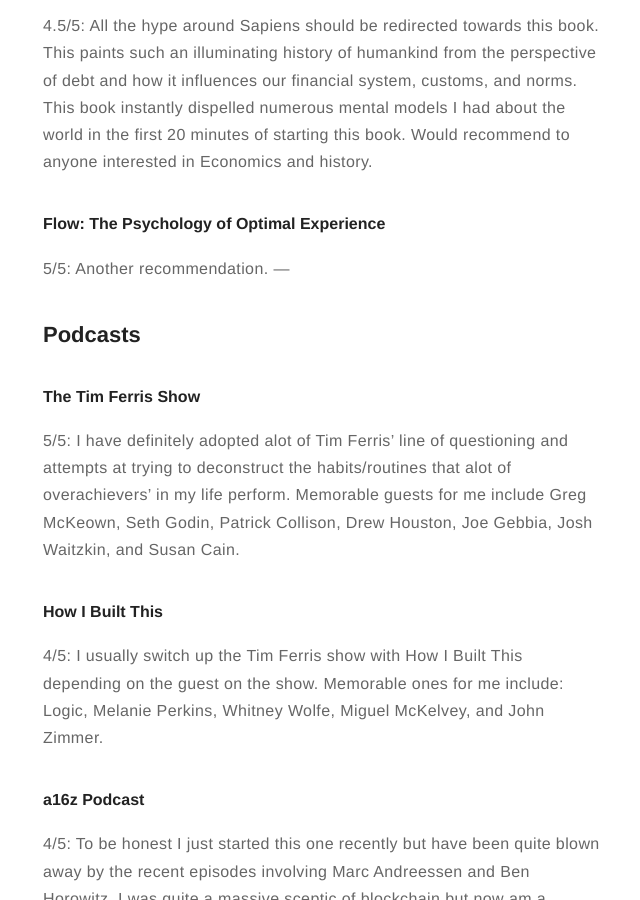
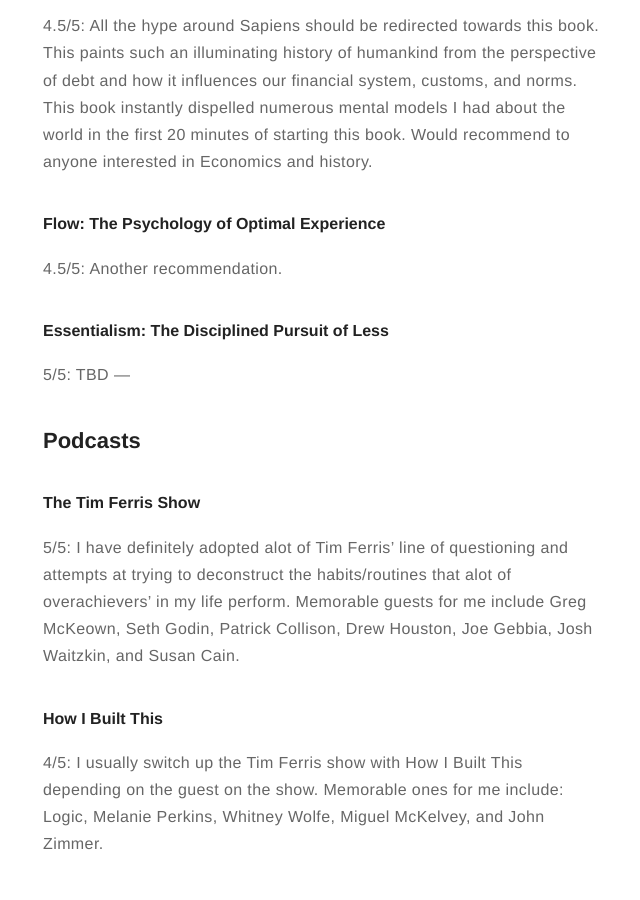
Before and after one commit to chrishyland/chrishyland.github.io, a Jekyll site: the page built from _posts/2019-07-01-Reading_List.md, in a window 1280 px wide and 900 px high, scrolled down 4808 px. Shown: the whole window, without its empty margins (317-957 px from the left). Built offline with Jekyll 4.4.1, drawn with Linux system fonts in a browser that asks for light colours; some of the changed text lies outside the part shown.

Commit message:
Update list

```diff
--- a/_posts/2019-07-01-Reading_List.md
+++ b/_posts/2019-07-01-Reading_List.md
@@ -65,7 +65,10 @@
 4.5/5: All the hype around Sapiens should be redirected towards this book. This paints such an illuminating history of humankind from the perspective of debt and how it influences our financial system, customs, and norms. This book instantly dispelled numerous mental models I had about the world in the first 20 minutes of starting this book. Would recommend to anyone interested in Economics and history.
 
 #### Flow: The Psychology of Optimal Experience
-5/5: Another recommendation.
+4.5/5: Another recommendation.
+
+#### Essentialism: The Disciplined Pursuit of Less
+5/5: TBD
 ---
 
 ## Podcasts
```
Also changed, not shown: other parts of _posts/2019-07-01-Reading_List.md (+1 -1 lines).
